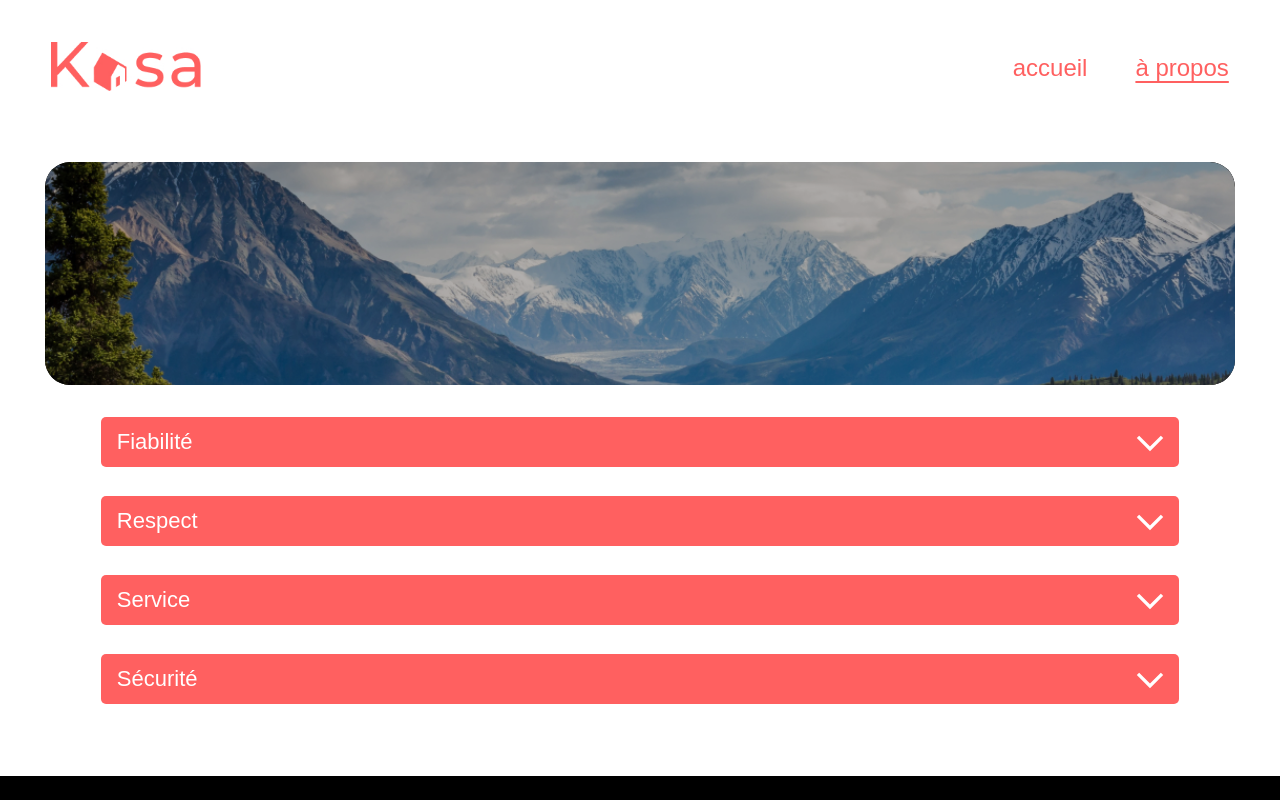
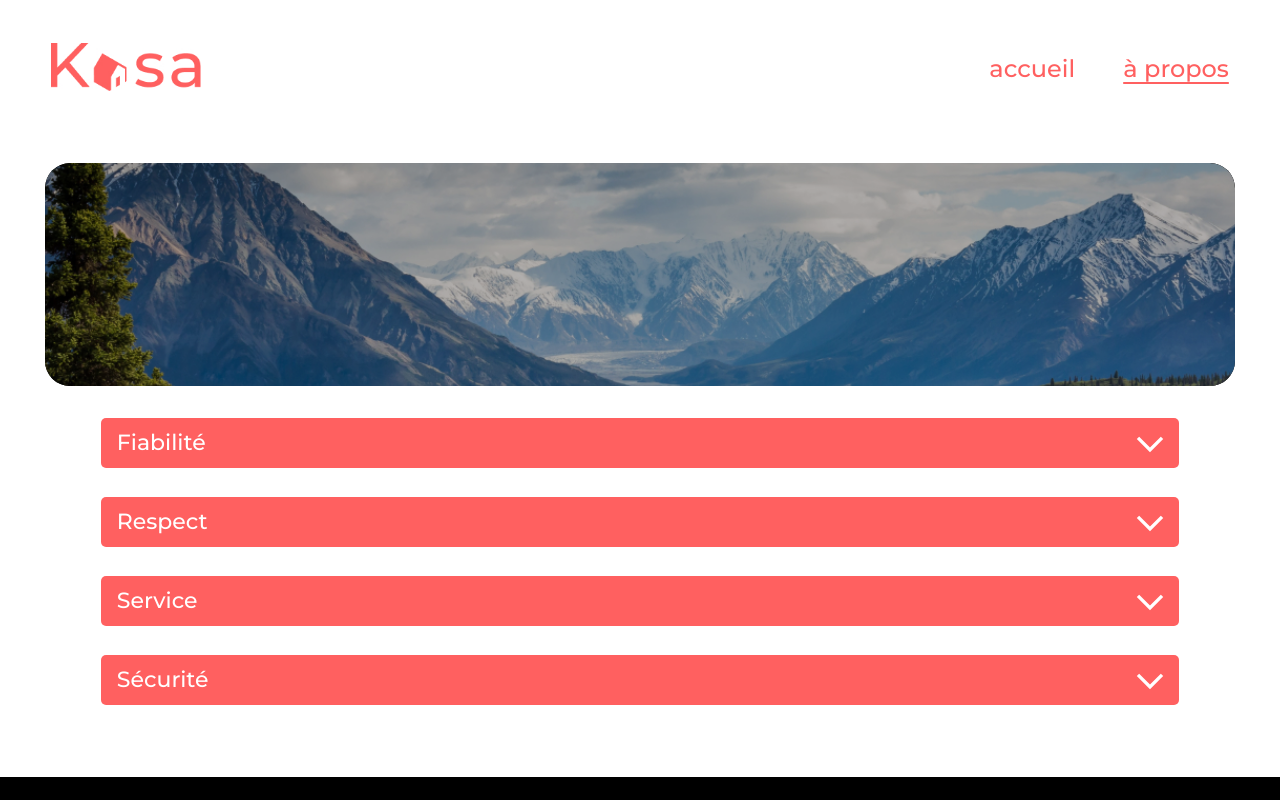
Before and after one commit to illeone/MillocoNicolas_11_06.05.2021, a React (Create React App) app: page /about in a window 1280 px wide. Shown: the top 800 px of the page. Built offline with nearby package versions, Linux system fonts and the light colour scheme.

Commit message:
ajout font-family et correctif font-size

```diff
--- a/public/index.html
+++ b/public/index.html
@@ -8,6 +8,10 @@
     <meta
       name="description"
       content="Web site created using create-react-app"
+    />
+    <link
+    href="https://fonts.googleapis.com/css2?family=Montserrat:wght@300;400;500;700&display=swap"
+    rel="stylesheet"
     />
     <!-- <link rel="apple-touch-icon" href="%PUBLIC_URL%/logo192.png" /> -->
     <!--
--- a/src/App.css
+++ b/src/App.css
@@ -783,6 +783,7 @@ transform: scale(1.05);
 
   .dropdown_description {
     width: 88%;
+    font-size: 12px;
     /* margin-left: auto;
     margin-right: auto; */
   }
```
Also changed, not shown: 1 other file (tests, documents, lock files or other folders).
